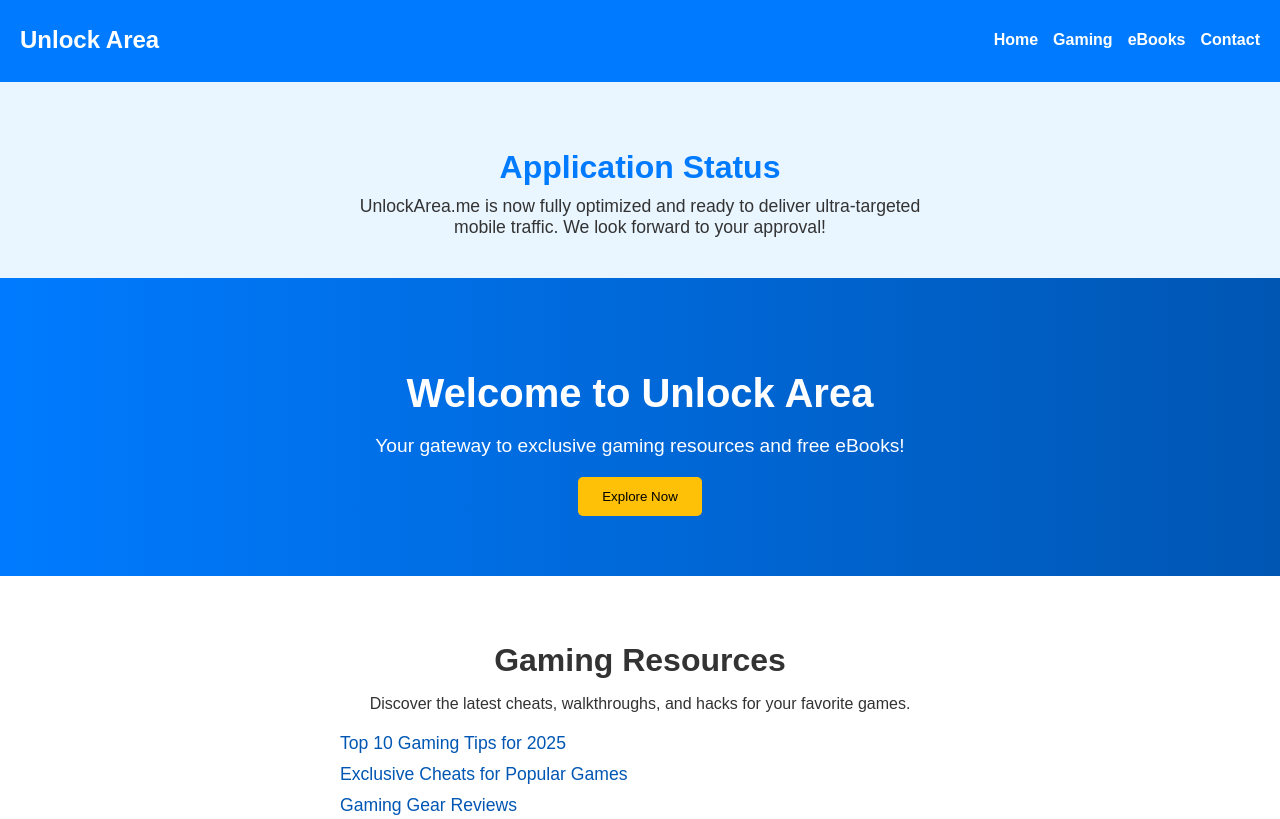
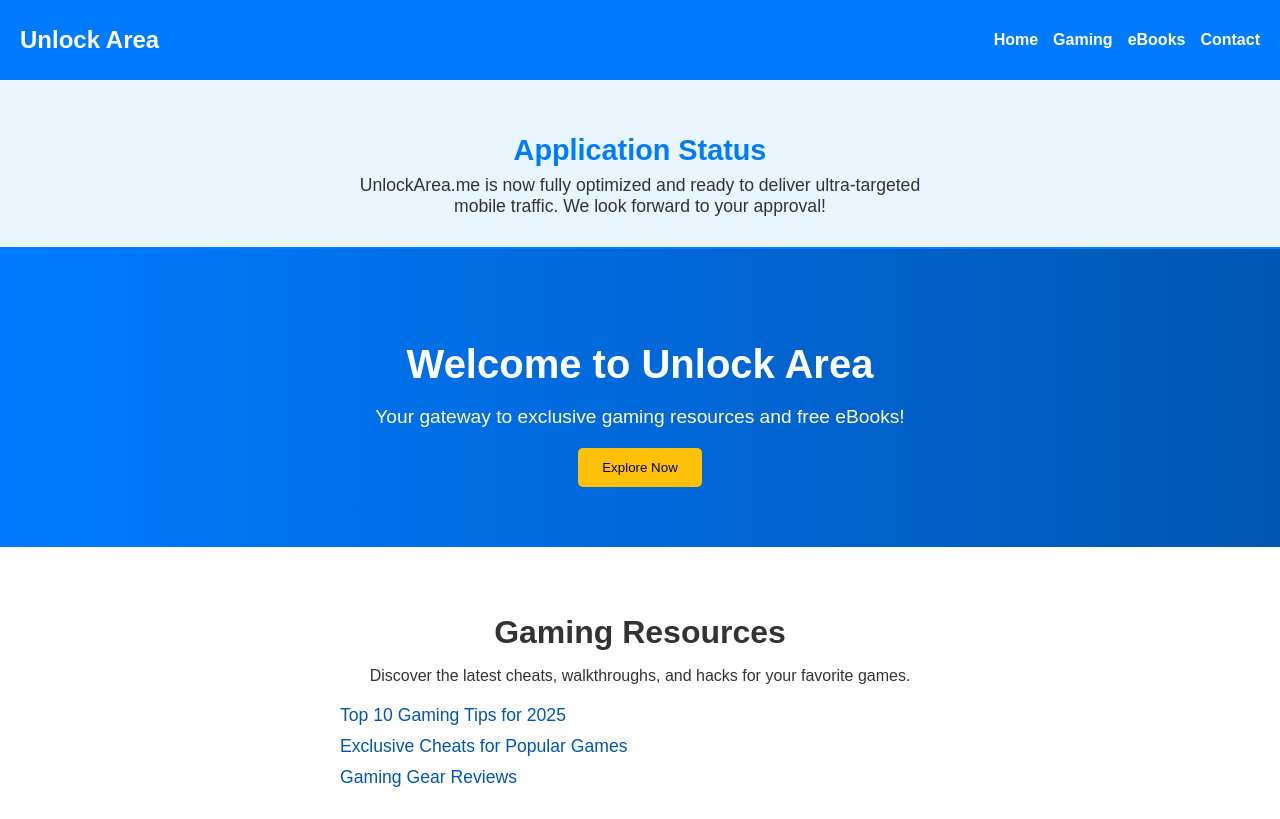
Before and after one commit to 4mn00/4mn00.github.io, a plain HTML site: page index.html in a window 1280 px wide. Shown: the top 819 px of the page. Drawn offline with Linux system fonts and the light colour scheme.

Commit message:
Update style.css

```diff
--- a/style.css
+++ b/style.css
@@ -41,6 +41,27 @@ header {
 .nav-links a {
   color: #fff;
   font-weight: bold;
+}
+
+/* Application Status Section (MOVED TO TOP) */
+.status {
+  padding: 30px 20px;
+  background-color: #e9f5ff;
+  text-align: center;
+  border-bottom: 2px solid #007bff;
+}
+
+.status h2 {
+  font-size: 1.8em;
+  margin-bottom: 8px;
+  color: #007bff;
+}
+
+.status p {
+  font-size: 1.1em;
+  color: #333;
+  max-width: 600px;
+  margin: 0 auto;
 }
 
 /* Hero Section */
@@ -152,27 +173,6 @@ header {
   cursor: pointer;
 }
 
-/* Application Status Section */
-.status {
-  padding: 40px 20px;
-  background-color: #e9f5ff;
-  text-align: center;
-  border-top: 2px solid #007bff;
-}
-
-.status h2 {
-  font-size: 2em;
-  margin-bottom: 10px;
-  color: #007bff;
-}
-
-.status p {
-  font-size: 1.1em;
-  color: #333;
-  max-width: 600px;
-  margin: 0 auto;
-}
-
 /* Footer */
 footer {
   text-align: center;
```
